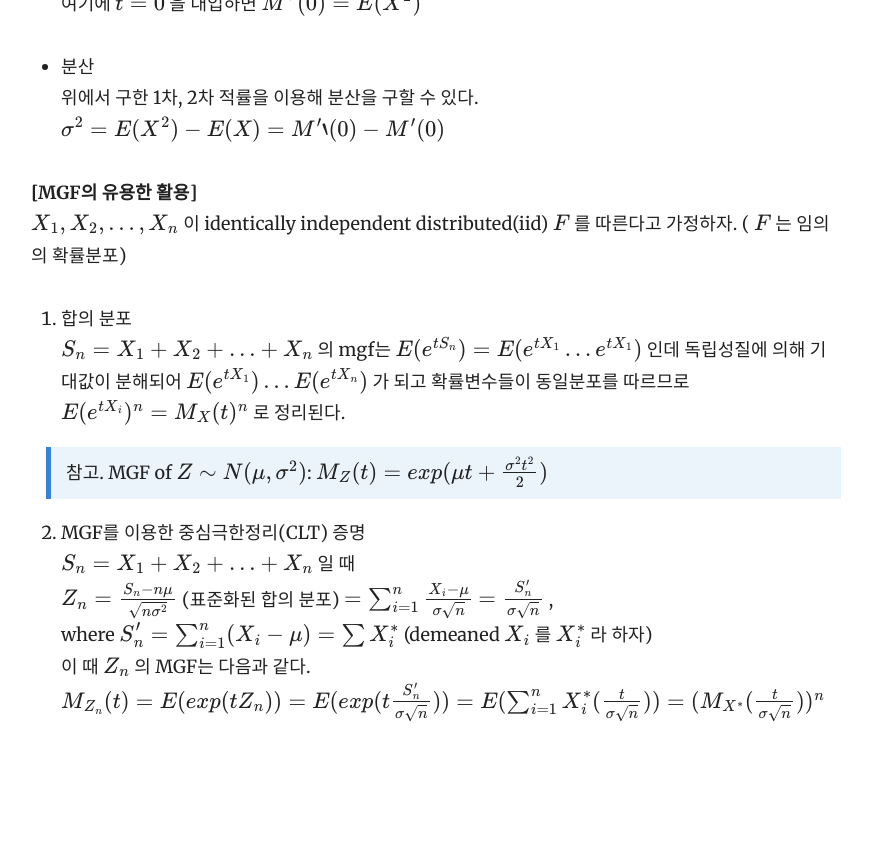
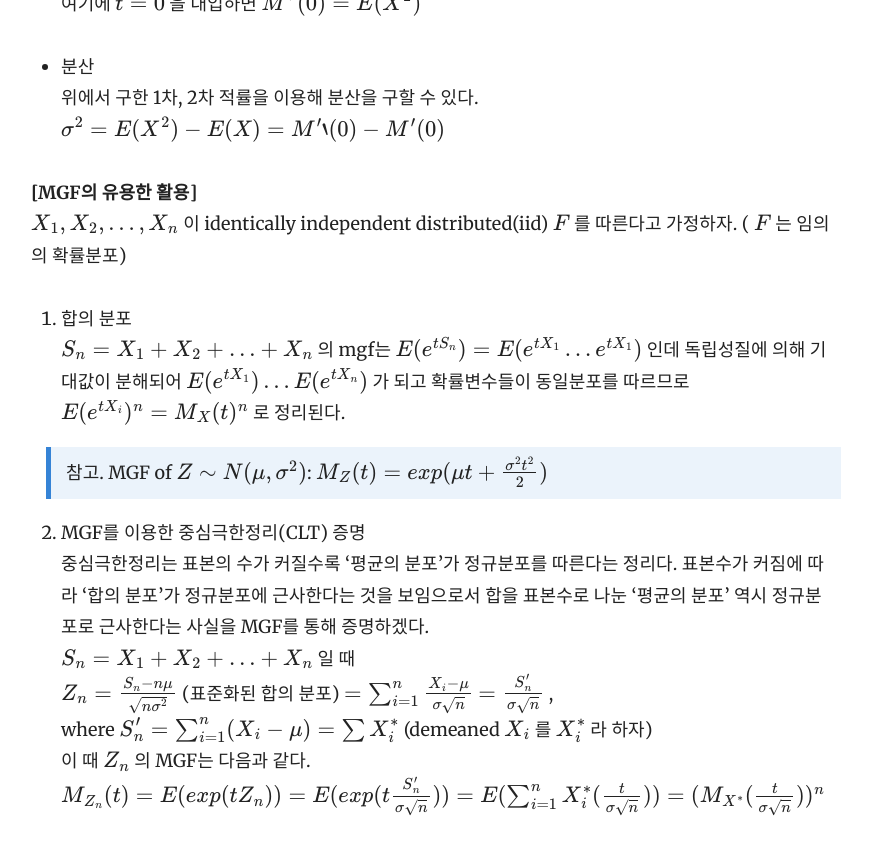
Before and after one commit to yrk3434/yrk3434.github.io, a Jekyll site: the page built from _docs/Theory/Mathematical Statistics.md, in a window 1280 px wide and 900 px high, scrolled down 2380 px. Shown: the top 854 px of the window, without its empty margins (359-1231 px from the left). Built offline with Jekyll 4.4.1, drawn with Linux system fonts in a browser that asks for light colours; formulas are drawn with MathJax 3; before the commit the page ends 3185 px from its top, so only the background shows below that.

Commit message:
Update Mathematical Statistics.md

```diff
--- a/_docs/Theory/Mathematical Statistics.md
+++ b/_docs/Theory/Mathematical Statistics.md
@@ -76,6 +76,7 @@ $ X_1, X_2, ..., X_n $ 이 identically independent distributed(iid) $ F $ 를
 > 참고. MGF of $ Z \sim  N(\mu, \sigma^2) $: $ M_Z(t) = exp(\mu t + \frac{\sigma^2 t^2}{2}) $
 
 2. MGF를 이용한 중심극한정리(CLT) 증명 <br/>
+  중심극한정리는 표본의 수가 커질수록 '평균의 분포'가 정규분포를 따른다는 정리다. 표본수가 커짐에 따라 '합의 분포'가 정규분포에 근사한다는 것을 보임으로서 합을 표본수로 나눈 '평균의 분포' 역시 정규분포로 근사한다는 사실을 MGF를 통해 증명하겠다. <br/>
   $ S_n = X_1 + X_2 + ... + X_n $ 일 때 <br/>
   $ Z_n  =  \frac{S_n- n \mu}{\sqrt{ n \sigma^2 }} $ (표준화된 합의 분포)
   $ = \sum_{i=1}^n \frac{ X_i - \mu }{ \sigma \sqrt{n} } $
```
